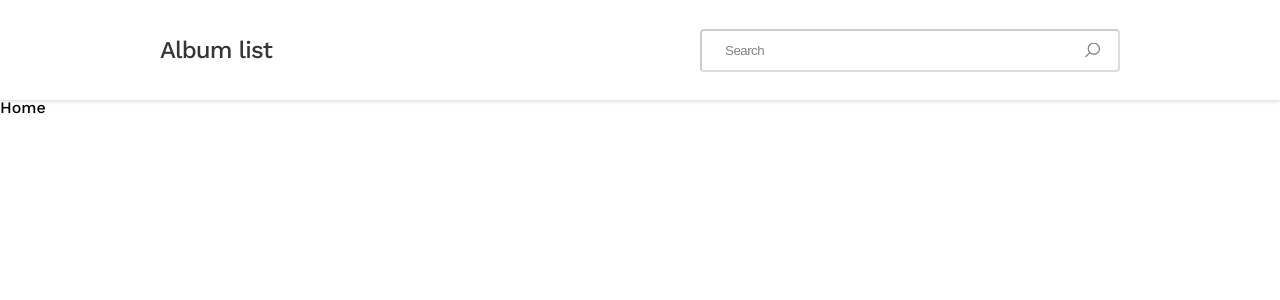
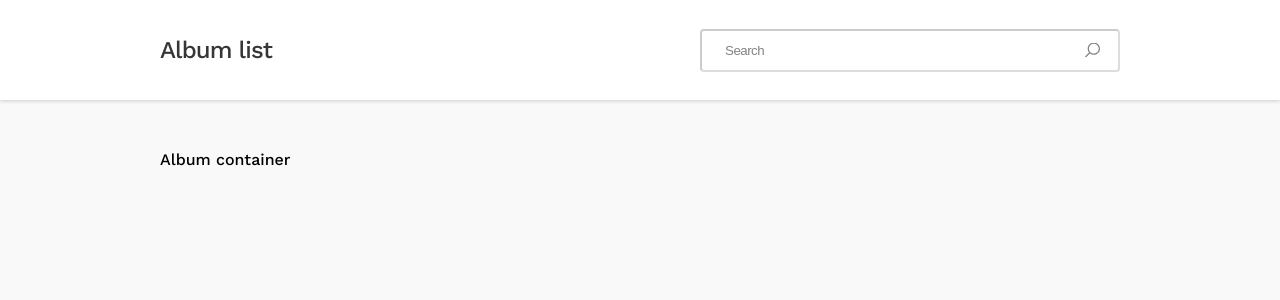
Before and after one commit to aduda091/album-library, a React (Create React App) app: page / in a window 1280 px wide. Shown: the top 300 px of the page. Built offline with nearby package versions, Linux system fonts and the light colour scheme; the HTML template or start-up script is replaced by a standard one.

Commit message:
create album container stub

```diff
--- /dev/null
+++ b/src/components/AlbumContainer/index.jsx
@@ -0,0 +1,9 @@
+import React from 'react';
+
+import './style.scss';
+
+function AlbumContainer() {
+    return <div className="album-container">Album container</div>;
+};
+
+export default AlbumContainer;
--- /dev/null
+++ b/src/components/AlbumContainer/style.scss
@@ -0,0 +1,11 @@
+@import '../../assets/scss/mixins';
+@import '../../assets/scss/colors';
+
+.album-container {
+    margin: 3.25rem auto;
+    width: 75%;
+
+    @include md {
+        max-width: 1080px;
+    }
+}
--- a/src/index.scss
+++ b/src/index.scss
@@ -1,7 +1,9 @@
+@import './assets/scss/colors';
 @import './assets/scss/globals';
 
 html,
 body {
+    background: $muted-white;
     box-sizing: border-box;
     font-family: 'Work Sans', sans-serif;
     font-size: $base-font-size;
--- a/src/pages/Artist/index.jsx
+++ b/src/pages/Artist/index.jsx
@@ -1,12 +1,13 @@
 import React from 'react';
 
 import Header from '../../components/Header';
+import AlbumContainer from '../../components/AlbumContainer';
 
 function Artist() {
     return (
         <div>
             <Header title="Artist name"/>
-            Artist
+            <AlbumContainer />
         </div>
     );
 }
--- a/src/pages/Home/index.jsx
+++ b/src/pages/Home/index.jsx
@@ -1,12 +1,14 @@
 import React from 'react';
 
 import Header from '../../components/Header';
+import AlbumContainer from '../../components/AlbumContainer';
+
 
 function Home() {
     return (
         <div>
             <Header title="Album list" hasSearch />
-            Home
+            <AlbumContainer />
         </div>
     );
 }
```
